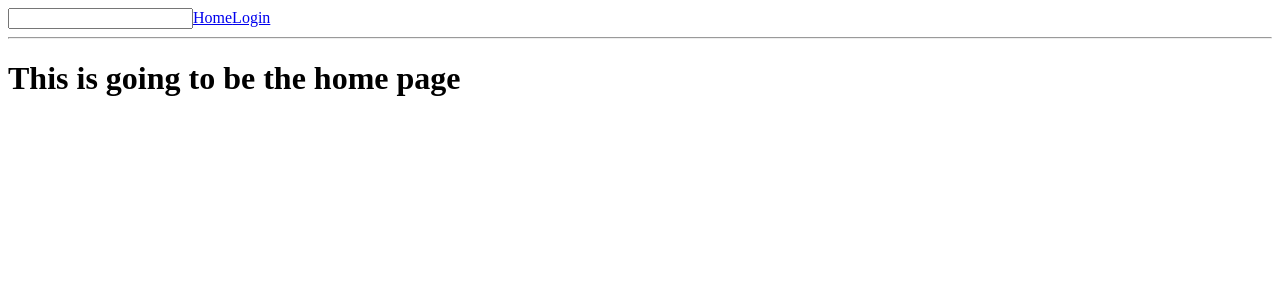
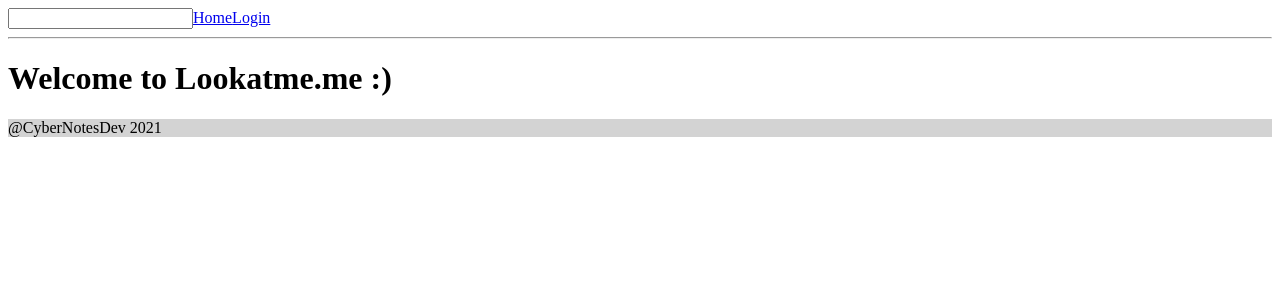
Before and after one commit to CyberNotesDev/lookatme, a JavaScript app in the folder lookatmefile/: page / in a window 1280 px wide. Shown: the top 300 px of the page. Built offline with nearby package versions, Linux system fonts and the light colour scheme; the HTML template or start-up script is replaced by a standard one.

Commit message:
Changed a little bit

```diff
--- a/lookatmefile/src/App.js
+++ b/lookatmefile/src/App.js
@@ -1,4 +1,6 @@
+import Home from './components/Home';
 import LogIn from './components/LogIn';
+import Footer from './components/Footer';
 import { Link, Route, BrowserRouter as Router, Switch } from 'react-router-dom';
 
 function App() {
@@ -16,13 +18,14 @@ function App() {
 
         <Switch>
           <Route exact path="/">
-            <h1>This is going to be the home page</h1>
+            <Home />
           </Route>
           <Route path="/login">
             <LogIn />
           </Route>
         </Switch>
 
+        <Footer />
       </Router>
     </div>
   );
```
